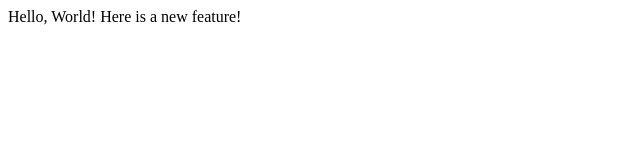
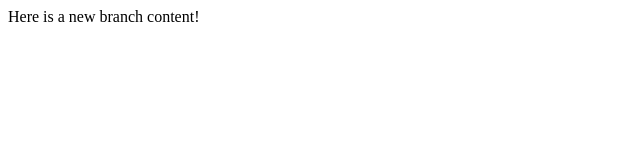
Before and after one commit to nazilafeef/lecture1, a plain HTML site: page index.html in a window 1280 px wide. Shown: the full height of the page, 0-640 px from the left. Drawn offline with Linux system fonts and the light colour scheme.

Commit message:
just changed a line

```diff
--- a/index.html
+++ b/index.html
@@ -4,7 +4,6 @@
         <title>Test</title>
     </head>
     <body>
-        Hello, World!
-        Here is a new feature!
+        Here is a new branch content!
     </body>
 </html>
```
